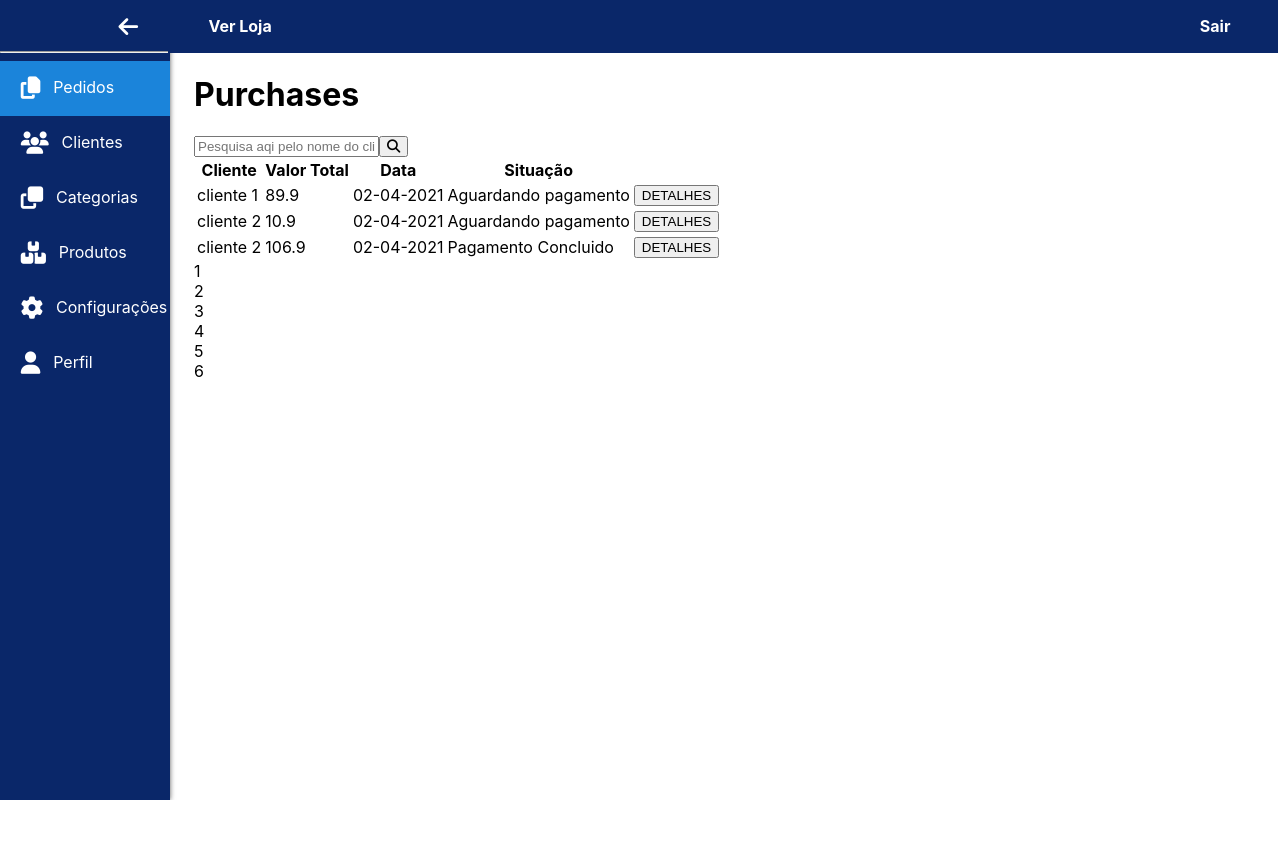
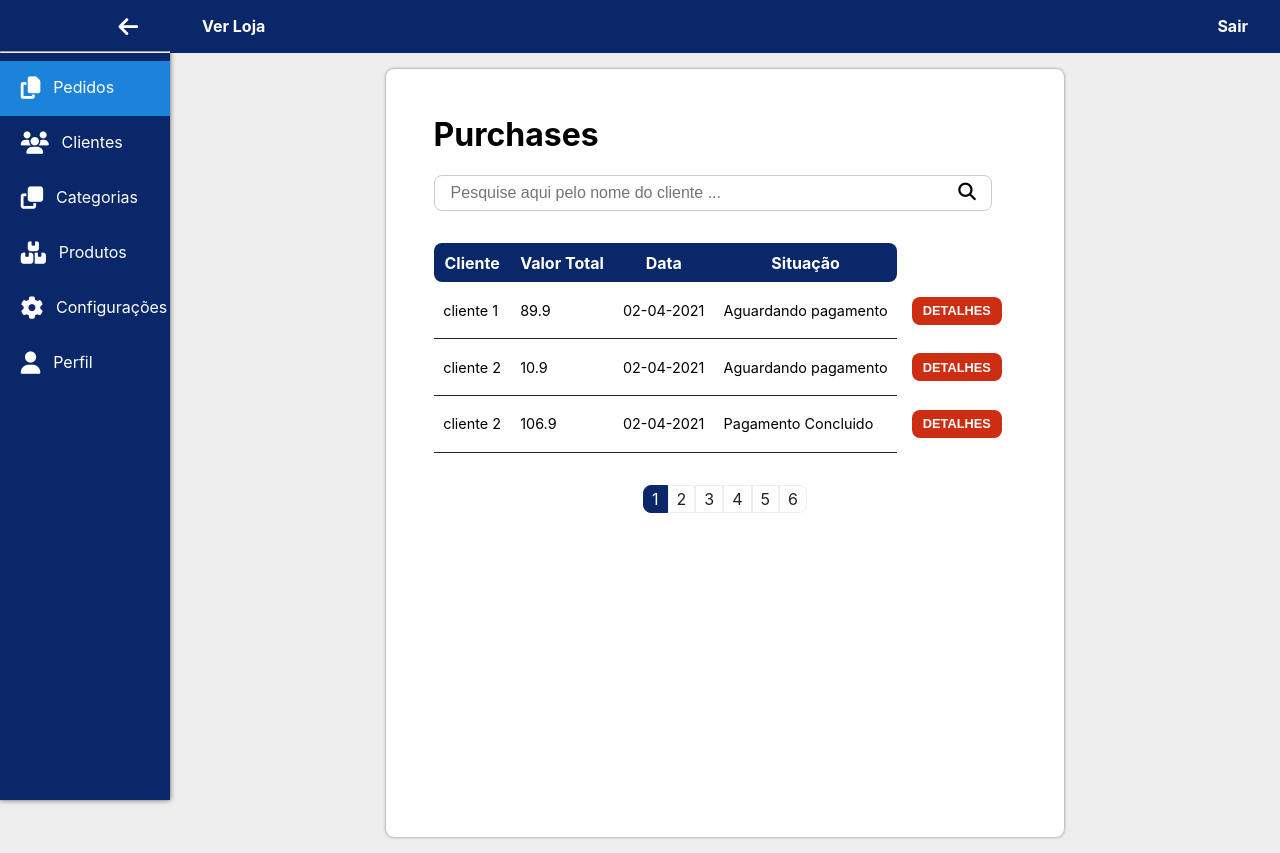
Before and after one commit to vhfuly/ecommerce-dashboard, a React (Create React App) app: page /Purchase/1 in a window 1280 px wide. Before the commit the page ends 800 px from the top, so only its background shows below. Built offline with nearby package versions, Linux system fonts and the light colour scheme.

Commit message:
feat: create styles for purchases

```diff
--- a/src/components/Inputs/Search.tsx
+++ b/src/components/Inputs/Search.tsx
@@ -1,4 +1,5 @@
 import React from 'react';
+import '../../styles/components/inputs.css'
 
 type Props = {
   value: string;
--- a/src/components/Pagination/Simple.tsx
+++ b/src/components/Pagination/Simple.tsx
@@ -1,4 +1,5 @@
 import React from 'react';
+import '../../styles/components/pagination.css'
 
 type Props = {
   offset: number;
--- a/src/components/Tables/Simple.tsx
+++ b/src/components/Tables/Simple.tsx
@@ -1,5 +1,6 @@
 import React from 'react';
 import { Link } from 'react-router-dom';
+import '../../styles/components/table.css'
 
 type Props = {
   header: string[];
@@ -30,7 +31,7 @@ const SimpleTable: React.FC<Props> = props => (
                 row['botãoDetalhes'] && (
                   <td>
                     <Link to={row['botãoDetalhes']}>
-                      <button className='button-danger'>
+                      <button className='button button-danger button-small'>
                         DETALHES
                       </button>
                   </Link>
--- a/src/containers/Base/index.tsx
+++ b/src/containers/Base/index.tsx
@@ -12,9 +12,9 @@ const Base= (props: any) =>  (
     </div>
     <div className='container-data'>
       <TopBar />
-
-      {props.children}
-
+      <div className='teste'>
+        {props.children}
+      </div>
     </div>
   </div>
 )
--- a/src/containers/Purchases/index.tsx
+++ b/src/containers/Purchases/index.tsx
@@ -47,12 +47,12 @@ const Purchases: React.FC = () => {
   }
 console.log(search)
   return (
-    <div className='Purchases'>
+    <div className='center flex'>
       <div className='card'>
         <Title type ='h1' title='Purchases' />
         <Search
           value ={search}
-          placeholder={'Pesquisa aqi pelo nome do cliente ...'}
+          placeholder={'Pesquise aqui pelo nome do cliente ...'}
           onChange={(event: React.ChangeEvent<HTMLInputElement>) => onChangeSearch(event) }
           onClick={ () => alert('Pesquisando...!')}
         />
--- /dev/null
+++ b/src/styles/components/inputs.css
@@ -0,0 +1,15 @@
+.search input {
+  padding: 0.5rem 1rem;
+  border: 1px solid #ccc;
+  font-size: 1rem;
+  width: 90%;
+  border-radius: 8px;
+}
+
+.search button {
+  margin-left: -2.5rem;
+  background-color: transparent;
+  font-size: 1.1rem;
+  border: none;
+  cursor: pointer;
+}
--- /dev/null
+++ b/src/styles/components/pagination.css
@@ -0,0 +1,32 @@
+.pagination {
+  display: flex;
+  justify-content: center;
+}
+
+.pagination-item {
+  font-size: 1rem;
+  color: var(--color-dark-gray);
+  padding: 0.2rem 0.5rem;
+  border: 1px solid var(--color-light-gray);
+  cursor: pointer;
+}
+
+.pagination-item:first-child{
+  border-radius: 8px 0 0 8px;
+}
+
+.pagination-item:last-child{
+  border-radius: 0 8px 8px 0;
+}
+
+.pagination-item-active {
+  background-color: var(--color-theme);
+  color: var(--color-white);
+  border: 1px solid var(--color-theme);
+}
+
+.pagination-item:hover {
+  background-color: var(--color-light-theme);
+  color: var(--color-white);
+  border: 1px solid var(--color-light-theme);
+}
--- /dev/null
+++ b/src/styles/components/table.css
@@ -0,0 +1,30 @@
+table.simple {
+  margin: 2rem 0;
+  border-collapse: collapse;
+}
+
+table.simple td{
+  padding: 0.6rem;
+  font-size: 0.9rem;
+  border-bottom: 1px solid var(--color-dark-gray);
+  font-size: 0.9rem;
+}
+
+table.simple td:last-child {
+  border-bottom: none;
+}
+
+table.simple th{
+  background-color: var(--color-theme);
+  padding: 0.6rem;
+  color: var(--color-white);
+  font-size: 1rem;
+}
+
+table.simple th:first-child{
+  border-radius: 8px 0 0 8px;
+}
+
+table.simple th:last-child{
+  border-radius: 0 8px 8px 0;
+}
--- a/src/styles/containers/base.css
+++ b/src/styles/containers/base.css
@@ -10,11 +10,9 @@
 .container-top-bar{
   display: flex;
   flex-direction: row;
-  margin-left: -1.6rem;
   width: 100%;
   z-index: inherit;
-  padding: 1rem;
-  padding-left: 0.5rem;
+  padding: 1rem 0 ;
   height: 1.33rem;
   background-color: var(--color-theme);
 }
@@ -42,7 +40,6 @@
 
 .container-menu {
   display: flex;
-  margin-right: 1.5rem;
   flex-direction: column;
   height: 100vh;
   min-width: 70px;
@@ -82,7 +79,6 @@
   background-color: var(--color-light-theme);
 }
 
-
 .container-items-list .item-menu i {
   font-size: 1.4rem;
   padding: 0 0.8rem;
--- a/src/styles/global.css
+++ b/src/styles/global.css
@@ -11,15 +11,70 @@
   --color-white: #fff;
   --color-light-gray:#eee;
   --color-dark-gray:#222
+
+}
+
+div.teste {
+  overflow-y: scroll;
+  display: flex;
+  justify-content: center;
+  height: 100vh;
 }
 
 body {
   margin: 0;
+  background-color:  var(--color-light-gray);
   font-family: -apple-system, BlinkMacSystemFont, 'Segoe UI', 'Roboto', 'Oxygen',
     'Ubuntu', 'Cantarell', 'Fira Sans', 'Droid Sans', 'Helvetica Neue',
     sans-serif;
   -webkit-font-smoothing: antialiased;
   -moz-osx-font-smoothing: grayscale;
+  overflow-y: hidden;
+}
+
+.card {
+  margin: 1rem;
+  padding: 1.5rem 3rem;
+  margin-bottom: 2rem;
+  background-color:  var(--color-white);
+  border-radius: 8px;
+  border: 0;
+  box-shadow: 0 0 3px #777777;
+  height: 90%;
+}
+
+.button {
+  font-size: 1rem;
+  padding: 0.6rem 1rem;
+  margin: 0.3rem;
+  border: 1px solid #aaa;
+  cursor: pointer;
+  font-weight: bold;
+  border-radius: 8px;
+}
+
+.button-small {
+  font-size: 0.8rem;
+  padding: 0.4rem 0.7rem;
+}
+
+.button-danger {
+  background-color: var(--color-tertiary);
+  color: var(--color-white);
+  border: none;
+  transition: opacity 20ms;
+}
+
+.button-danger:hover {
+  opacity: 0.8;
+}
+
+.flex {
+  display: flex;
+}
+
+.center {
+  justify-content: center;
 }
 
 
@@ -39,6 +94,8 @@ body {
   flex-direction: row;
 }
 
+.full-width { width: 100%; }
+
 .flexColumn {
   flex-direction: column;
 }
--- a/tsconfig.json
+++ b/tsconfig.json
@@ -19,7 +19,7 @@
     "resolveJsonModule": true,
     "isolatedModules": true,
     "noEmit": true,
-    "jsx": "react"
+    "jsx": "react-jsx"
   },
   "include": [
     "src"
```
